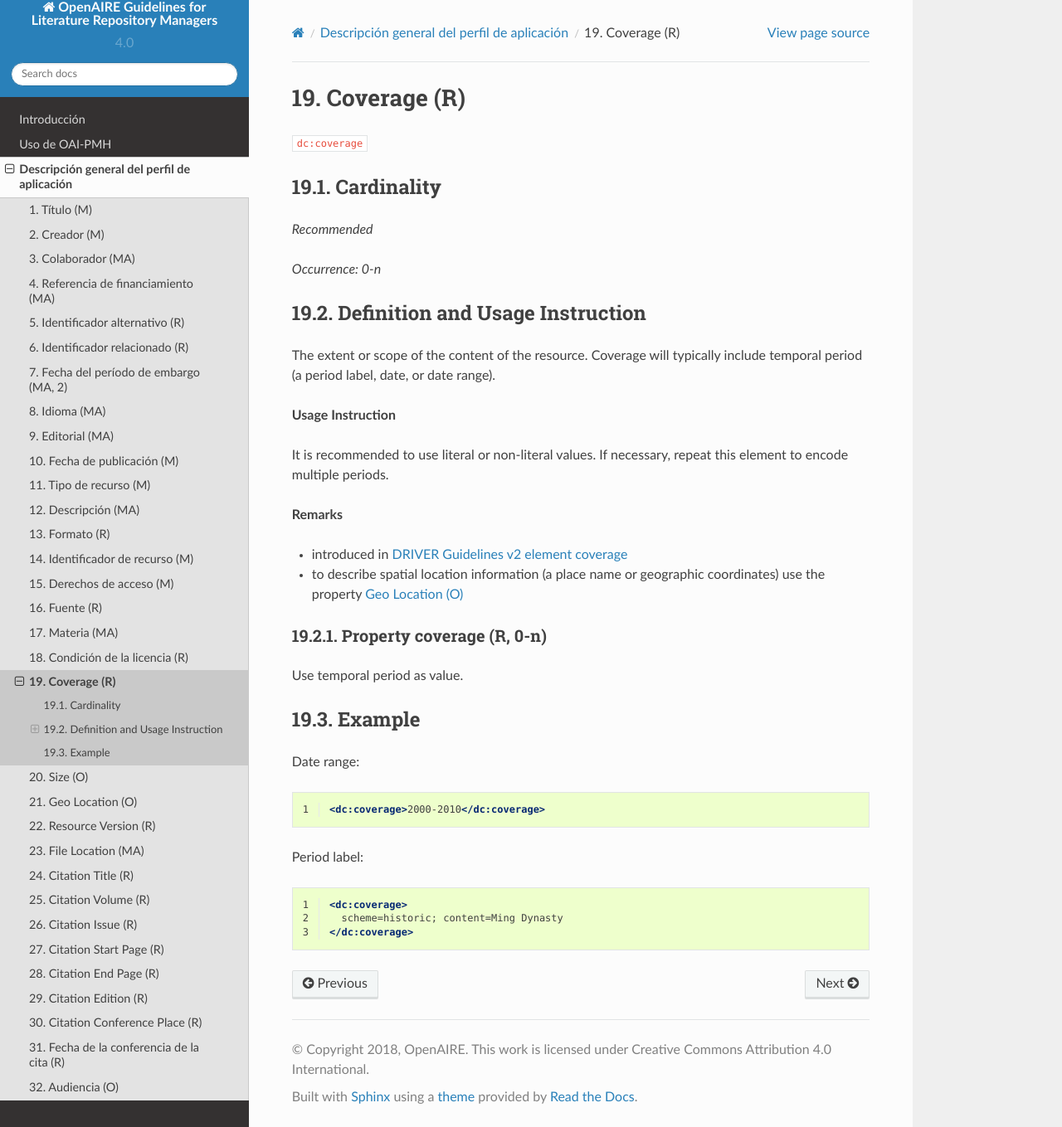
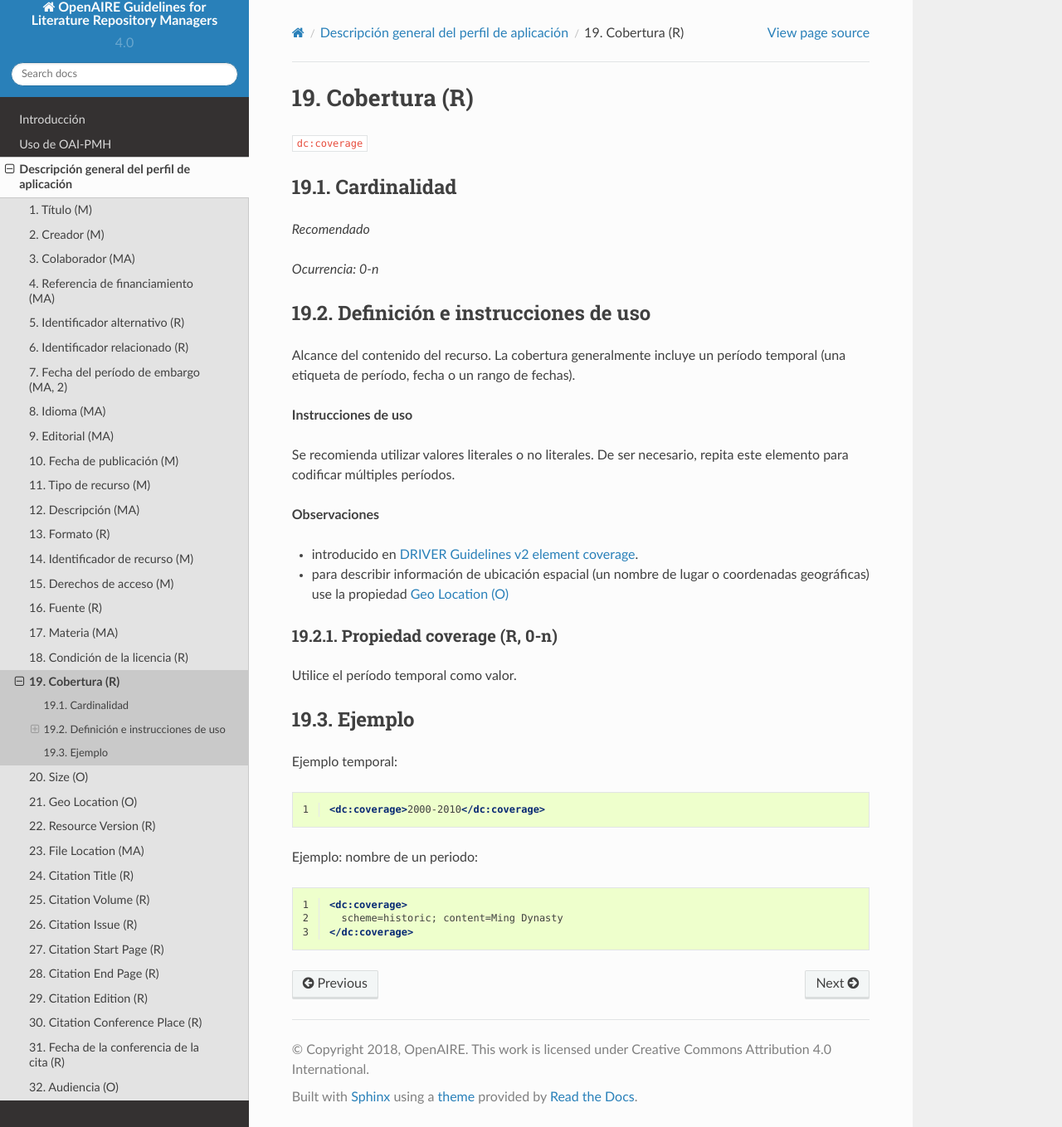
Before and after one commit to memoemg/openAIRE4, a Sphinx documentation site: the page built from docs/field_coverage.rst, in a window 1280 px wide and 1359 px high. Shown: the whole window at 83% size. Built offline with Sphinx 7.4.7 and the Read the Docs theme 2.0.0, drawn with Linux system fonts in a browser that asks for light colours; a script that is not in the unit is left out.

Commit message:
Update field_coverage.rst

```diff
--- a/docs/field_coverage.rst
+++ b/docs/field_coverage.rst
@@ -1,47 +1,47 @@
 .. _dc:coverage:
 
-Coverage (R)
-============
+Cobertura (R)
+=============
 
 ``dc:coverage``
 
-Cardinality
-~~~~~~~~~~~
+Cardinalidad
+~~~~~~~~~~~~
 
-*Recommended*
+*Recomendado*
 
-*Occurrence: 0-n*
+*Ocurrencia: 0-n*
 
-Definition and Usage Instruction
+Definición e instrucciones de uso
 ~~~~~~~~~~~~~~~~~~~~~~~~~~~~~~~~
 
-The extent or scope of the content of the resource. Coverage will typically include temporal period (a period label, date, or date range).
+Alcance del contenido del recurso. La cobertura generalmente incluye un período temporal (una etiqueta de período, fecha o un rango de fechas).
 
-**Usage Instruction**
+**Instrucciones de uso**
 
-It is recommended to use literal or non-literal values. If necessary, repeat this element to encode multiple periods.
+Se recomienda utilizar valores literales o no literales. De ser necesario, repita este elemento para codificar múltiples períodos.
 
-**Remarks**
+**Observaciones**
 
-* introduced in `DRIVER Guidelines v2 element coverage`_
-* to describe spatial location information (a place name or geographic coordinates) use the property :ref:`dci:geolocation`
+* introducido en `DRIVER Guidelines v2 element coverage`_.
+* para describir información de ubicación espacial (un nombre de lugar o coordenadas geográficas) use la propiedad :ref:`dci:geolocation`
 
-Property coverage (R, 0-n)
---------------------------
+Propiedad coverage (R, 0-n)
+---------------------------
 
-Use temporal period as value.
+Utilice el período temporal como valor.
 
-Example
+Ejemplo
 ~~~~~~~
 
-Date range:
+Ejemplo temporal:
 
 .. code-block:: xml
    :linenos:
 
    <dc:coverage>2000-2010</dc:coverage>
 
-Period label:
+Ejemplo: nombre de un periodo:
 
 .. code-block:: xml
    :linenos:
```
